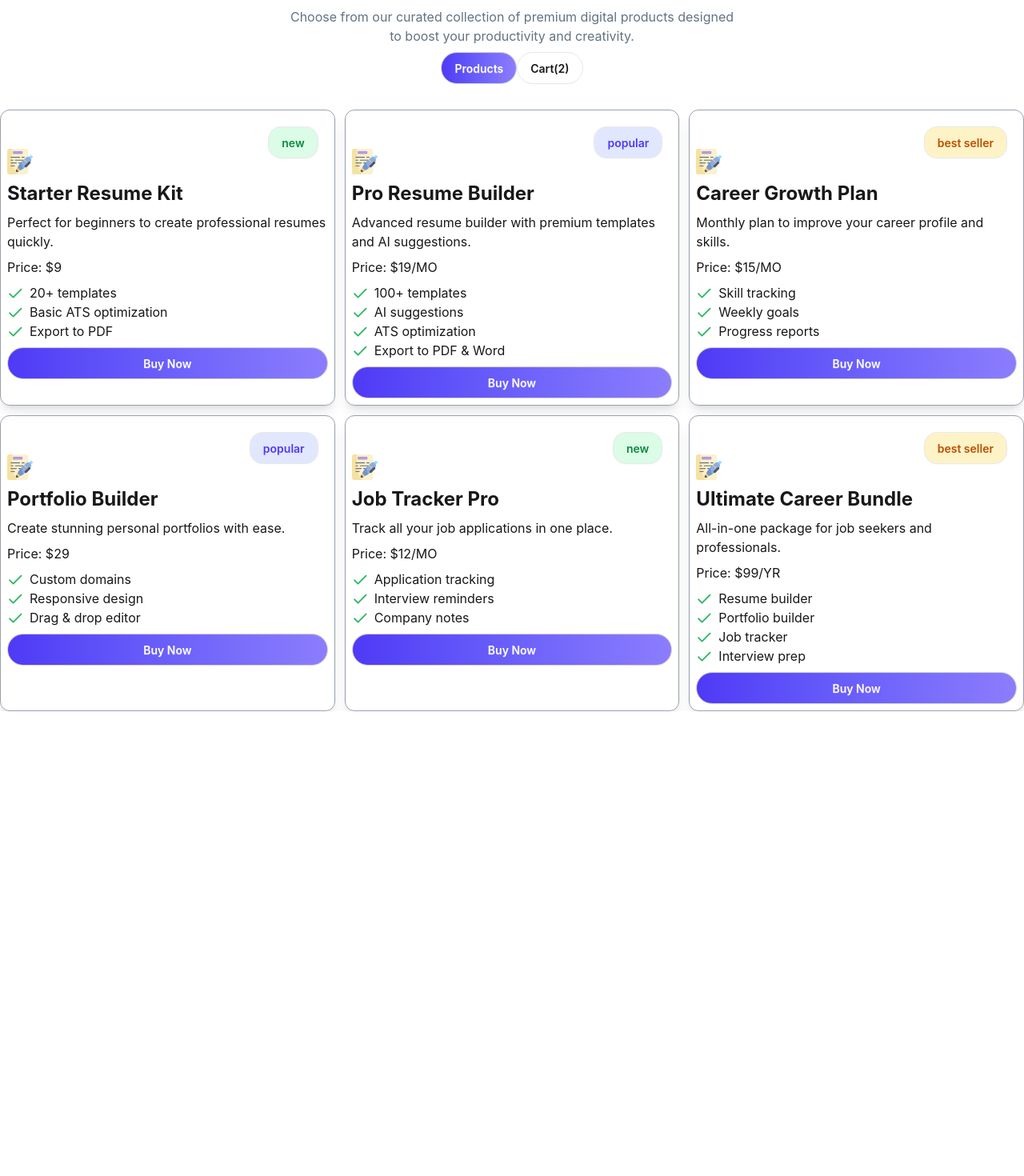
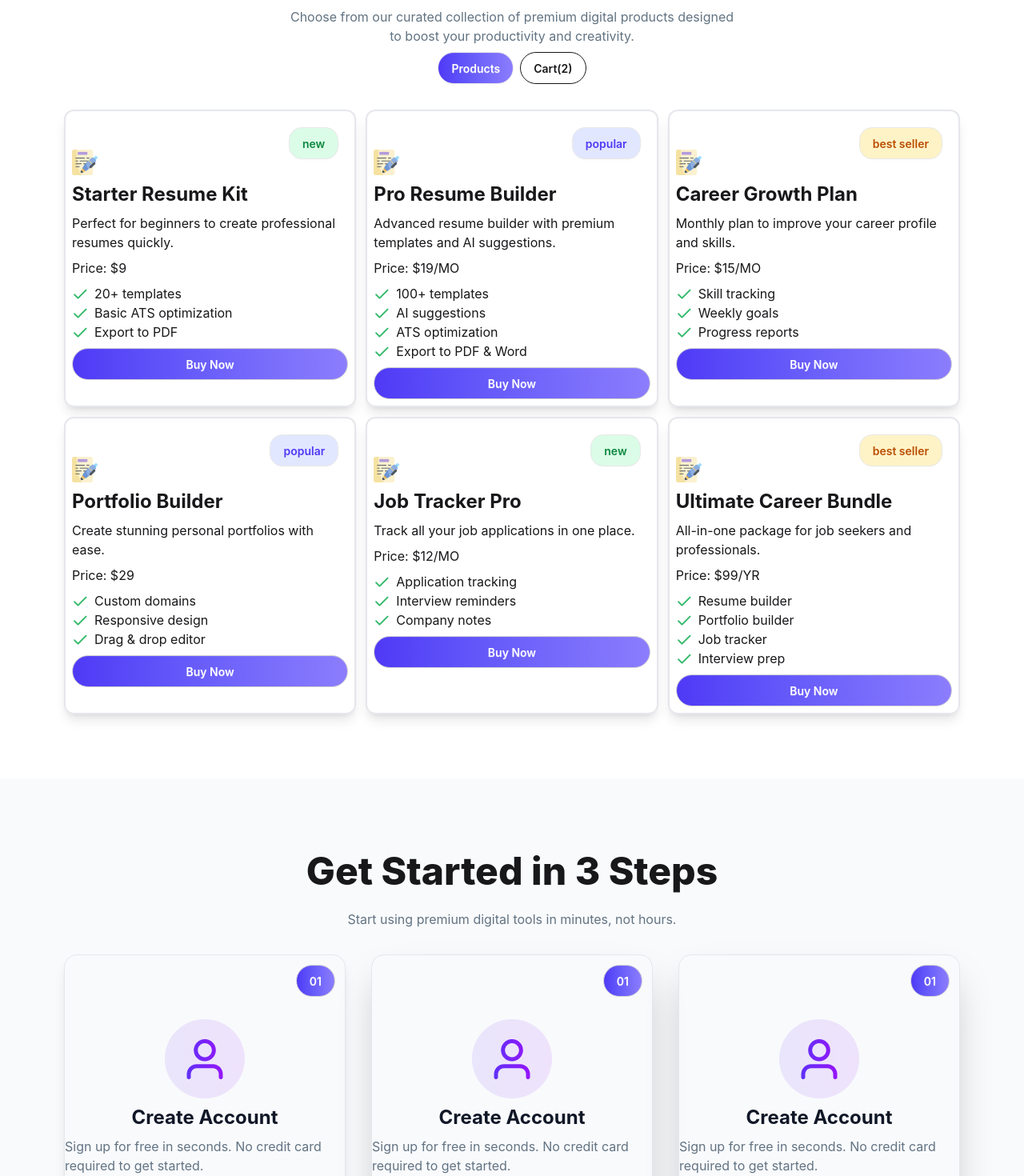
Before and after one commit to Asma-Munni/DigiTools-Products-React, a React (Vite) app: page / in a window 1280 px wide. Shown: the part 1080-2550 px from the top of the page at 80% size. Before the commit the page ends 1969 px from the top, so only its background shows below. Built offline with nearby package versions, Linux system fonts and the light colour scheme.

Commit message:
started component added

```diff
--- a/src/App.jsx
+++ b/src/App.jsx
@@ -5,6 +5,7 @@ import Banner from './Components/Banner/Banner'
 import Carts from './Components/Main/Carts/Carts'
 import Navbar from './Components/Navbar/Navbar'
 import Rating from './Components/Rating/Rating'
+import Started from './Components/Started/Started'
 
 
 const fetchCart = async () => {
@@ -26,6 +27,7 @@ function App() {
     <Suspense fallback={<span className="loading loading-ring loading-xl"></span>}>
        <Carts cartPromise={cartPromise}></Carts>
     </Suspense>
+    <Started></Started>
 
 
 
--- a/src/Components/AvailableProducts/AvailableProducts.jsx
+++ b/src/Components/AvailableProducts/AvailableProducts.jsx
@@ -15,8 +15,6 @@ const AvailableProducts = ({carts}) => {
             </div>
 
 
-
-
         </div>
     );
 };
--- a/src/Components/Main/Carts/Carts.jsx
+++ b/src/Components/Main/Carts/Carts.jsx
@@ -1,31 +1,53 @@
-import React, { use, useState } from 'react';
+import React, { useEffect, useState } from 'react';
 import AvailableProducts from '../../AvailableProducts/AvailableProducts';
+import SelectedCarts from '../../SelectedCarts/SelectedCarts';
 
+const Carts = ({ cartPromise }) => {
+  const [carts, setCarts] = useState([]);
+  const [productType, setProductType] = useState("Products");
 
-const Carts = ({cartPromise}) => {
-   console.log(cartPromise);
-   const carts = use(cartPromise);
-   console.log(carts);
-   const [productType, setProductType] = useState("Products");
-   console.log(productType);
+  useEffect(() => {
+    cartPromise.then(data => setCarts(data));
+  }, [cartPromise]);
+
   return (
-        <div>
+    <div className='container mx-auto px-20 mb-20'>
       <div className='text-center space-y-2 mt-20 mb-8'>
         <h3 className='font-extrabold text-[3rem]'>Premium Digital Tools</h3>
-               <p className='text-[#627382]'>Choose from our curated collection of premium digital products designed <br /> to boost your productivity and creativity.</p>
-               <div>
+        <p className='text-[#627382]'>
+          Choose from our curated collection of premium digital products designed <br />
+          to boost your productivity and creativity.
+        </p>
+
+        <div className="space-x-2">
           <button
-                onClick={() =>setProductType('Products')}
-                className={`btn ${productType=== 'Products' ? 'bg-gradient-to-r from-[#4f39f6] to-[#8c7dfd] rounded-4xl text-white' : 'bg-white btn'} btn-active  `}>Products</button>
+            onClick={() => setProductType('Products')}
+            className={`btn rounded-4xl ${
+              productType === 'Products'
+                ? 'bg-gradient-to-r from-[#4f39f6] to-[#8c7dfd] text-white'
+                : 'btn-outline'
+            }`}
+          >
+            Products
+          </button>
+
           <button
-                 onClick={() =>setProductType('Cart')}
-                className={`btn ${productType=== 'Cart' ? 'bg-gradient-to-r from-[#4f39f6] to-[#8c7dfd] rounded-4xl text-white' : 'bg-white btn'}btn-outline rounded-4xl`}>Cart(2)</button>
-
+            onClick={() => setProductType('Cart')}
+            className={`btn rounded-4xl ${
+              productType === 'Cart'
+                ? 'bg-gradient-to-r from-[#4f39f6] to-[#8c7dfd] text-white'
+                : 'btn-outline'
+            }`}
+          >
+            Cart(2)
+          </button>
         </div>
       </div>
 
-
-           <AvailableProducts carts ={carts}></AvailableProducts>
+      {productType === 'Products'
+        ? <AvailableProducts carts={carts} />
+        : <SelectedCarts />
+      }
     </div>
   );
 };
--- /dev/null
+++ b/src/Components/SelectedCarts/SelectedCarts.jsx
@@ -0,0 +1,13 @@
+import React from 'react';
+
+const SelectedCarts = () => {
+    return (
+        <div>
+            <div className="text-3xl text-center text-red-500">
+            This is CART page 🚀
+        </div>
+        </div>
+    );
+};
+
+export default SelectedCarts;
--- /dev/null
+++ b/src/Components/Started/Started.jsx
@@ -0,0 +1,45 @@
+import React from 'react';
+import groupImg from '../../assets/group.png'
+
+const Started = () => {
+    return (
+        <div className=''>
+            <div className='bg-[#f9fafc] py-20 '>
+                <div className='text-center space-y-3'>
+                    <h3 className='font-extrabold text-[3rem]  '>Get Started in 3 Steps</h3>
+                <p className='text-[#627382]'>Start using premium digital tools in minutes, not hours.</p>
+               </div>
+
+               <div className='md:flex justify-between gap-8 px-20 mt-8'>
+                <div className='border border-gray-200 shadow-lg rounded-2xl relative '>
+                 <button className="btn btn-active bg-gradient-to-r from-[#4f39f6] to-[#8c7dfd] rounded-full text-white absolute top-3 right-3">01</button>
+                 <div className='flex flex-col items-center justify-center py-20 space-y-2'>
+                    <img src={groupImg} alt="" />
+                 <h4 className='text-[#101727] text-2xl font-bold'>Create Account</h4>
+                 <p className='text-[#627382]'>Sign up for free in seconds. No credit card required to get started.</p> </div>
+
+                </div>
+                 <div className='border border-gray-200 shadow-2xl rounded-2xl relative'>
+                 <button className="btn btn-active bg-gradient-to-r from-[#4f39f6] to-[#8c7dfd] rounded-full text-white absolute top-3 right-3">01</button>
+                 <div className='flex flex-col items-center justify-center py-20 space-y-2'>
+                    <img src={groupImg} alt="" />
+                 <h4 className='text-[#101727] text-2xl font-bold'>Create Account</h4>
+                 <p className='text-[#627382]'>Sign up for free in seconds. No credit card required to get started.</p> </div>
+
+                </div>
+                 <div className='border border-gray-200 shadow-2xl rounded-2xl relative'>
+                 <button className="btn btn-active bg-gradient-to-r from-[#4f39f6] to-[#8c7dfd] rounded-full text-white absolute top-3 right-3">01</button>
+                 <div className='flex flex-col items-center justify-center py-20 space-y-2'>
+                    <img src={groupImg} alt="" />
+                 <h4 className='text-[#101727] text-2xl font-bold'>Create Account</h4>
+                 <p className='text-[#627382]'>Sign up for free in seconds. No credit card required to get started.</p> </div>
+
+                </div>
+               </div>
+
+            </div>
+        </div>
+    );
+};
+
+export default Started;
--- a/src/Components/Ui/Cart/Cart.jsx
+++ b/src/Components/Ui/Cart/Cart.jsx
@@ -6,7 +6,7 @@ import checkImg from '../../../assets/Check.png'
 const Cart = ({cart}) => {
     return (
         <div>
-            <div className='border border-gray-400 rounded-xl p-2 shadow-lg relative space-y-2 h-full'>
+            <div className='border border-2 border-gray-200 rounded-xl p-2 shadow-lg relative space-y-2 h-full'>
                 <button
   className={`btn rounded-2xl text-left absolute top-5 right-5 cursor-pointer
   ${cart.tag === "best seller"
```
Also changed, not shown: src/assets/group.png (added). Lines whose indentation alone changed are shown as unchanged.
